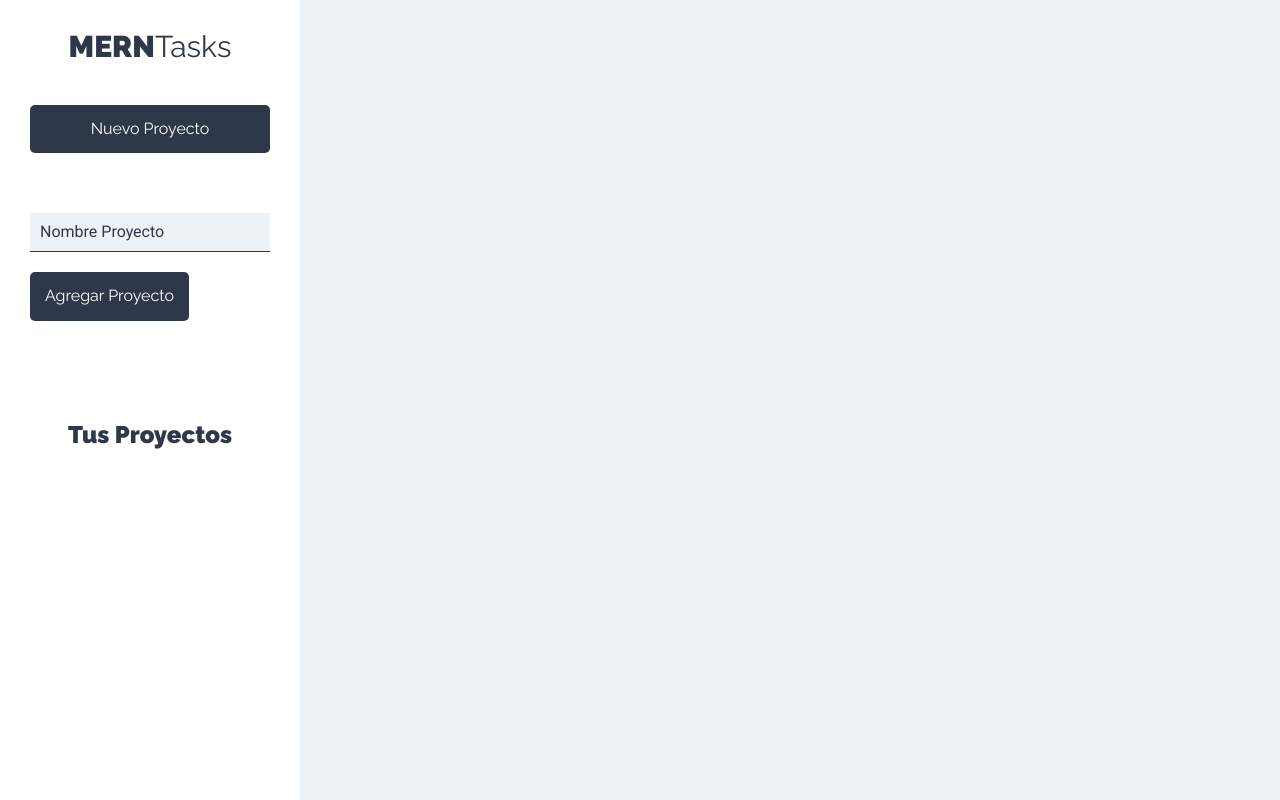
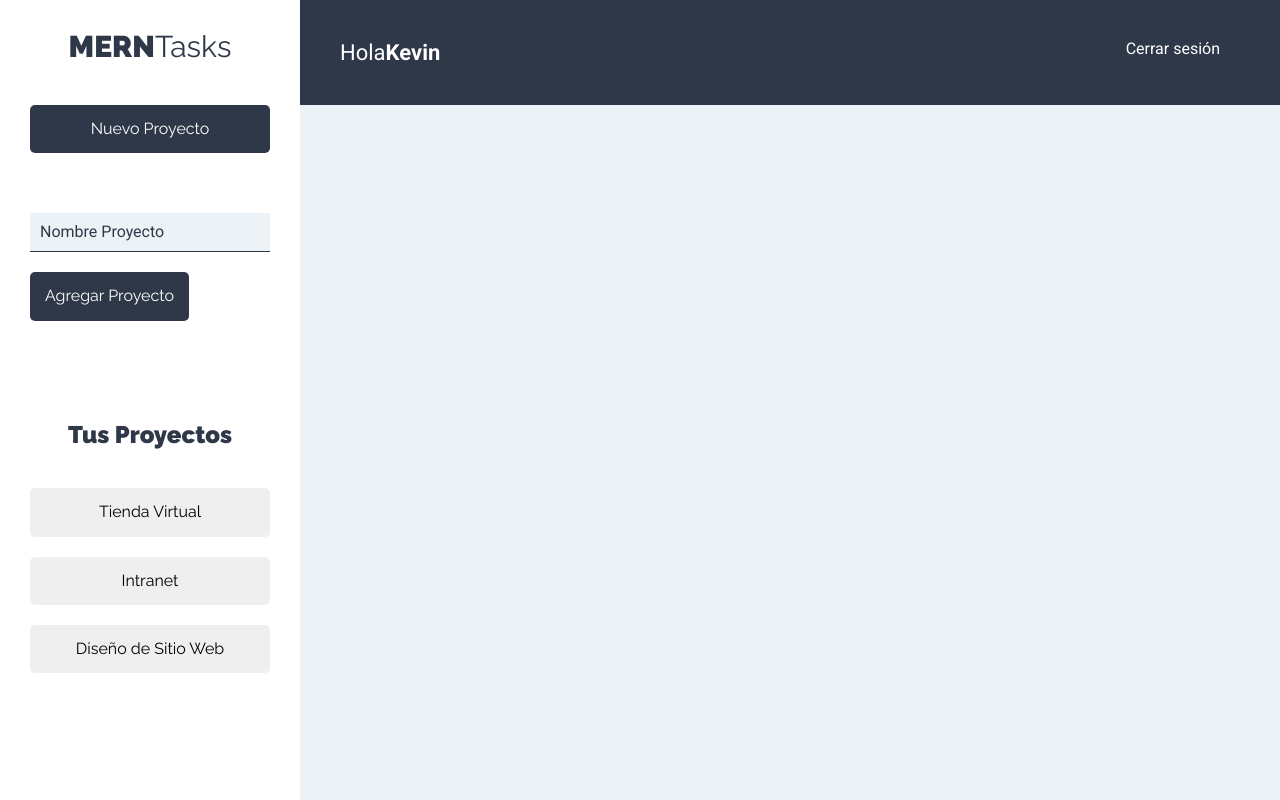
Before and after one commit to Kevinalvardo777/TRELLO-MINI-CLONE, a React (Create React App) app: page /proyectos in a window 1280 px wide. Built offline with nearby package versions, Linux system fonts and the light colour scheme.

Commit message:
creando el Header

```diff
--- /dev/null
+++ b/src/components/layout/Barra.js
@@ -0,0 +1,14 @@
+import React from 'react';
+
+const Barra = () => {
+    return (
+        <header className="app-header">
+            <p className="nombre-usuario">Hola<span>Kevin</span></p>
+            <nav className="nav-principal">
+                <a href="#!">Cerrar sesión</a>
+            </nav>
+        </header>
+     );
+}
+
+export default Barra;
--- a/src/components/layout/Sidebar.js
+++ b/src/components/layout/Sidebar.js
@@ -1,5 +1,6 @@
 import React from 'react';
 import NuevoProyecto from '../proyectos/NuevoProyecto';
+import ListadoProyectos from '../proyectos/ListadoProyectos';
 
 const Sidebar = () => {
     return (
@@ -8,6 +9,7 @@
             <NuevoProyecto />
             <div className="proyectos">
                 <h2>Tus Proyectos</h2>
+                <ListadoProyectos />
             </div>
         </aside>
     );
--- /dev/null
+++ b/src/components/proyectos/ListadoProyectos.js
@@ -0,0 +1,23 @@
+import React from 'react';
+import Proyecto from './Proyecto'
+
+const ListadoProyectos = () => {
+
+    const proyectos = [
+        { nombre: 'Tienda Virtual' },
+        { nombre: 'Intranet' },
+        { nombre : 'Diseño de Sitio Web' }
+    ]
+
+    return (
+        <ul className="Listado-proyectos">
+            {proyectos.map( proyecto => (
+                <Proyecto
+                    proyecto={proyecto}
+                />
+            ))}
+        </ul>
+     );
+}
+
+export default ListadoProyectos;
--- /dev/null
+++ b/src/components/proyectos/Proyecto.js
@@ -0,0 +1,17 @@
+import React from 'react';
+
+const Proyecto = ({proyecto}) => {
+
+    return (
+        <li>
+            <button
+                type="button"
+                className="btn btn-block"
+            >
+                {proyecto.nombre}
+            </button>
+        </li>
+     );
+}
+
+export default Proyecto;
--- a/src/components/proyectos/Proyectos.js
+++ b/src/components/proyectos/Proyectos.js
@@ -1,11 +1,13 @@
 import React from 'react';
 import Sidebar from '../layout/Sidebar';
+import Barra from '../layout/Barra';
 
 const Proyectos = () => {
     return (
         <div className="contenedor-app">
            <Sidebar />
             <div className="seccion-principal">
+                <Barra />
                 <main>
                     <div className="contenedor-tareas">
 
```
